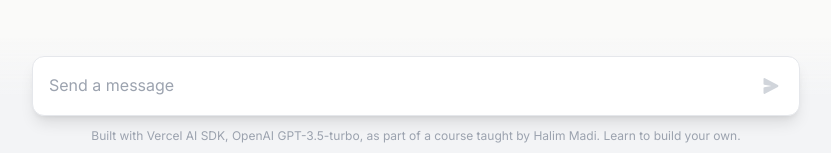
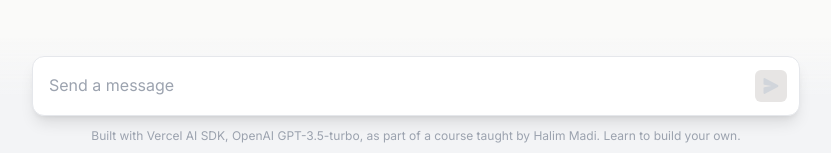
Before and after one commit to galenbunting/northeastern-assistant-ai, a Next.js app: page / in a window 1280 px wide. Shown: the part 644-797 px from the top of the page, without its empty margins (224-1055 px from the left). Built offline with nearby package versions, Linux system fonts and the light colour scheme.

Commit message:
Update page.tsx

```diff
--- a/app/page.tsx
+++ b/app/page.tsx
@@ -149,8 +149,8 @@ export default function Chat() {
             className={clsx(
               "absolute inset-y-0 right-3 my-auto flex h-8 w-8 items-center justify-center rounded-md transition-all",
               disabled
-                ? "cursor-not-allowed bg-white"
-                : "bg-green-500 hover:bg-green-600",
+                ? "cursor-not-allowed bg-stone-200"
+                : "bg-rose-500 hover:bg-rose-600",
             )}
             disabled={disabled}
           >
@@ -172,7 +172,7 @@ export default function Chat() {
             href="https://sdk.vercel.ai/docs"
             target="_blank"
             rel="noopener noreferrer"
-            className="transition-colors hover:text-black"
+            className="transition-colors hover:text-teal-700"
           >
             Vercel AI SDK
           </a>
@@ -181,7 +181,7 @@ export default function Chat() {
             href="https://openai.com/blog/gpt-3-5-turbo-fine-tuning-and-api-updates"
             target="_blank"
             rel="noopener noreferrer"
-            className="transition-colors hover:text-black"
+            className="transition-colors hover:text-teal-700"
           >
             OpenAI GPT-3.5-turbo, as part of a course taught by
           </a>{" "}
```
